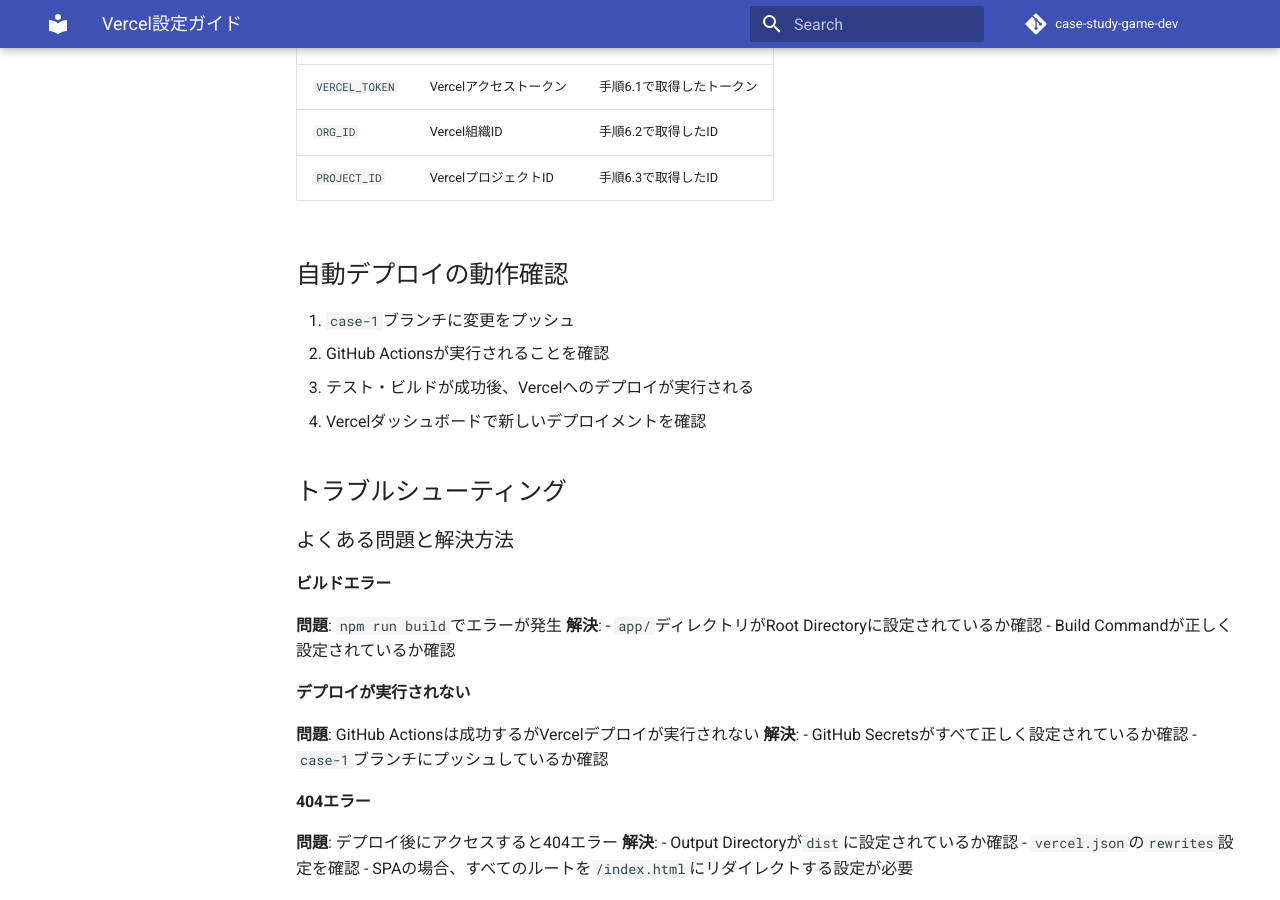
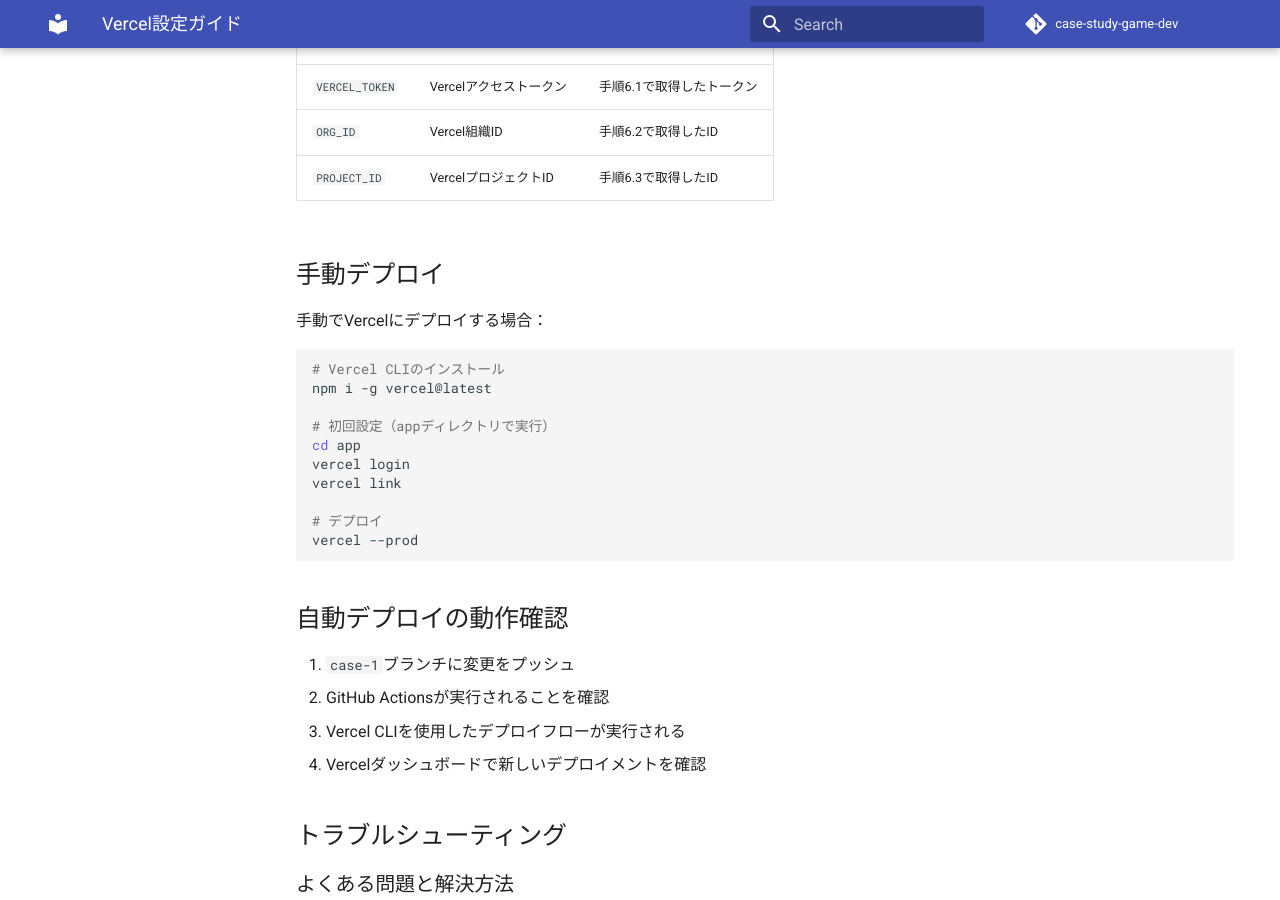
Before and after one commit to k2works/case-study-game-dev, an MkDocs documentation site: the page built from docs/operation/Vercel設定.md, in a window 1280 px wide and 900 px high, scrolled down 2368 px. Built offline with MkDocs 1.6.1 and Material for MkDocs 9.7.7, drawn with Linux system fonts in a browser that asks for light colours; comment, search, counter and statistics services are not loaded.

Commit message:
fix: update Vercel deployment to use official CLI workflow
- Replace non-existent vercel/action@v1 with Vercel CLI commands
- Use official Vercel CLI deployment workflow for better reliability
- Remove duplicate build step (handled by Vercel)
- Add manual deployment instructions to documentation
- Update deployment verification steps

🔧 Generated with [Claude Code](https://claude.ai/code)

Co-Authored-By: Claude <noreply@anthropic.com>

````diff
--- a/docs/operation/Vercel設定.md
+++ b/docs/operation/Vercel設定.md
@@ -85,11 +85,28 @@
 | `ORG_ID` | Vercel組織ID | 手順6.2で取得したID |
 | `PROJECT_ID` | VercelプロジェクトID | 手順6.3で取得したID |
 
+## 手動デプロイ
+
+手動でVercelにデプロイする場合：
+
+```bash
+# Vercel CLIのインストール
+npm i -g vercel@latest
+
+# 初回設定（appディレクトリで実行）
+cd app
+vercel login
+vercel link
+
+# デプロイ
+vercel --prod
+```
+
 ## 自動デプロイの動作確認
 
 1. `case-1`ブランチに変更をプッシュ
 2. GitHub Actionsが実行されることを確認
-3. テスト・ビルドが成功後、Vercelへのデプロイが実行される
+3. Vercel CLIを使用したデプロイフローが実行される
 4. Vercelダッシュボードで新しいデプロイメントを確認
 
 ## トラブルシューティング
````
Also changed, not shown: 1 other file.
